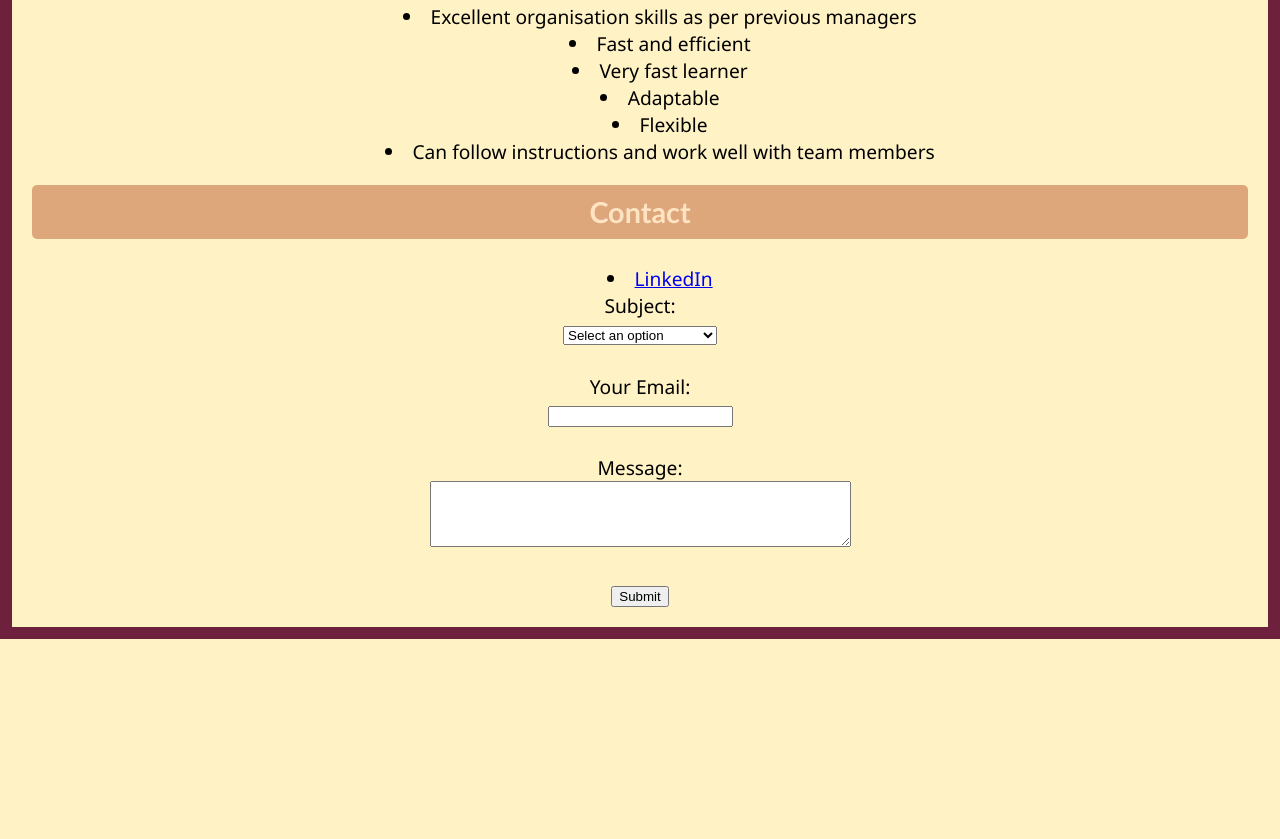
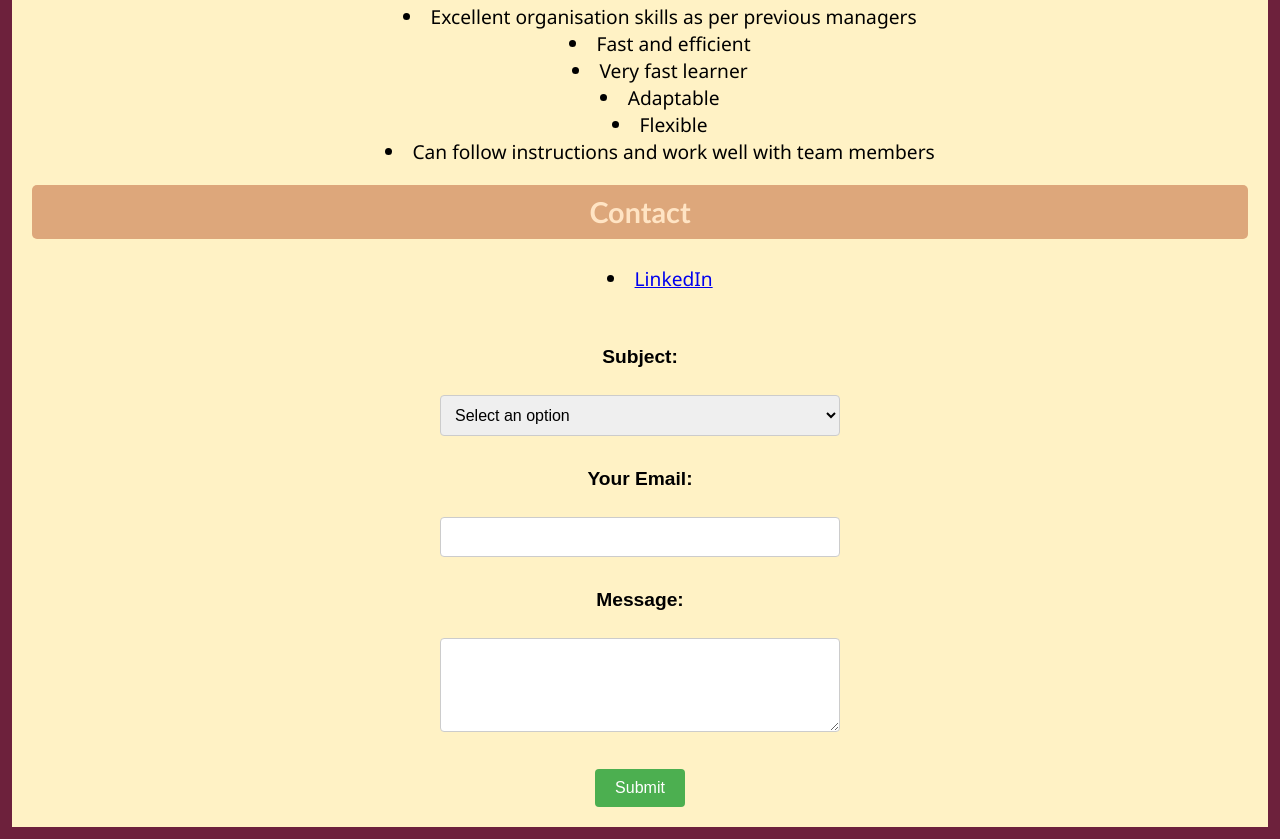
Before and after one commit to mikcbn/KIMGLE225_FTC2306_GroupB_KimberlyGlen_ITW7.1, a plain HTML site: page index.html in a window 1280 px wide. Shown: the part 3094-3933 px from the top of the page. Before the commit the page ends 3733 px from the top, so only its background shows below. Drawn offline with Linux system fonts and the light colour scheme.

Commit message:
Added style to make the form look better

```diff
--- a/style.css
+++ b/style.css
@@ -97,3 +97,42 @@ h5 {
     list-style-position: inside;
     /* Align the bullet points inside the list items */
 }
+
+/* CSS Styles for the form */
+form {
+    width: 400px;
+    margin: 0 auto;
+    font-family: Arial, sans-serif;
+}
+
+label {
+    display: block;
+    margin-bottom: 5px;
+    font-weight: bold;
+}
+
+select,
+input[type="email"],
+textarea {
+    width: 100%;
+    padding: 10px;
+    margin-bottom: 10px;
+    border: 1px solid #ccc;
+    border-radius: 4px;
+    box-sizing: border-box;
+    font-size: 16px;
+}
+
+input[type="submit"] {
+    background-color: #4CAF50;
+    color: white;
+    padding: 10px 20px;
+    border: none;
+    border-radius: 4px;
+    cursor: pointer;
+    font-size: 16px;
+}
+
+input[type="submit"]:hover {
+    background-color: #45a049;
+}
```
Also changed, not shown: index.html (+1 -1 lines).
